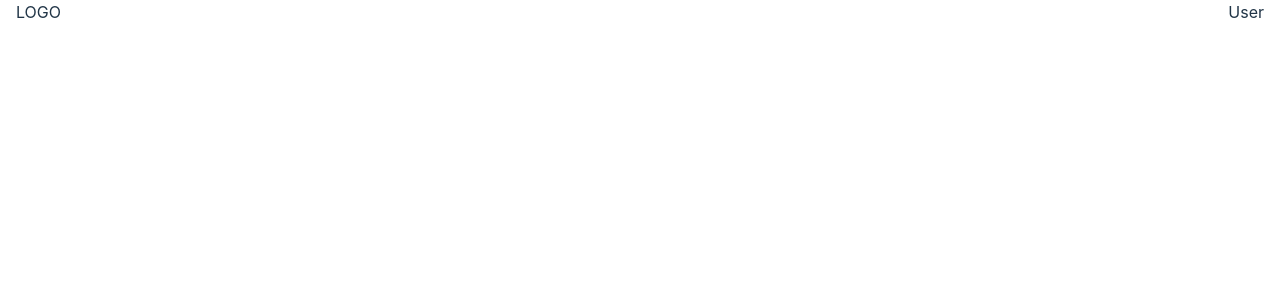
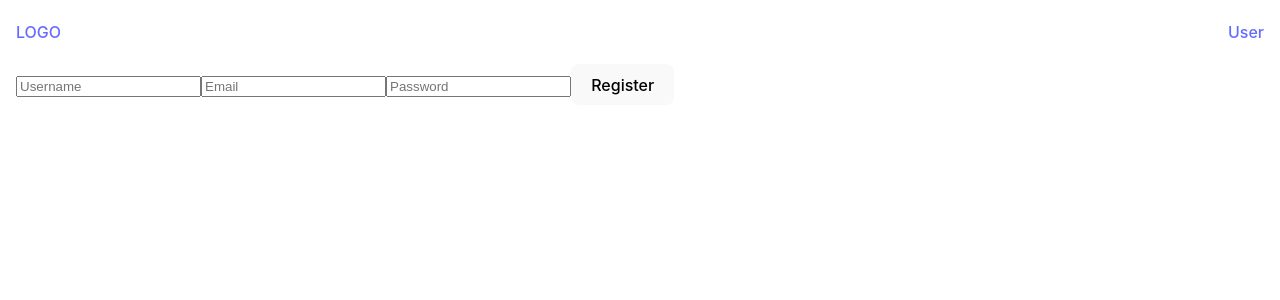
Before and after one commit to AviramV/eComm-full-stack-app, a React (Vite) app in the folder view/: page /register in a window 1280 px wide. Shown: the top 300 px of the page. Built offline with nearby package versions, Linux system fonts and the light colour scheme.

Commit message:
Add react-router

```diff
--- a/view/package.json
+++ b/view/package.json
@@ -11,7 +11,8 @@
   },
   "dependencies": {
     "react": "^18.2.0",
-    "react-dom": "^18.2.0"
+    "react-dom": "^18.2.0",
+    "react-router-dom": "^6.15.0"
   },
   "devDependencies": {
     "@types/react": "^18.0.37",
--- a/view/src/App.jsx
+++ b/view/src/App.jsx
@@ -1,5 +1,12 @@
 import { useState } from "react";
+import { Routes, Route, Outlet } from "react-router-dom";
 import Header from "./components/header/Header";
+import Cart from "./containers/Cart";
+import Orders from "./containers/Orders";
+import Products from "./containers/Products";
+import Login from "./components/Login";
+import Register from "./components/Register";
+import User from "./components/User";
 import "./App.css";
 
 function App() {
@@ -7,7 +14,24 @@ function App() {
 
   return (
     <>
-      <Header />
+      <Routes>
+        <Route
+          element={
+            <>
+              <Header />
+              <Outlet />
+            </>
+          }
+        >
+          <Route path="/" element={<h1>Hello World</h1>} />
+          <Route path="/register" element={<Register />} />
+          <Route path="/login" element={<Login />} />
+          <Route path="/cart" element={<Cart />} />
+          <Route path="/orders" element={<Orders />} />
+          <Route path="/products" element={<Products />} />
+          <Route path="/User" element={<User />} />
+        </Route>
+      </Routes>
     </>
   );
 }
--- a/view/src/components/Login.jsx
+++ b/view/src/components/Login.jsx
@@ -0,0 +1,33 @@
+import { useState } from "react";
+
+const Login = () => {
+  const handleSubmit = async (e) => {
+    e.preventDefault();
+    const form = e.target;
+    const formData = new FormData(form);
+    const formJson = JSON.stringify(Object.fromEntries(formData.entries()));
+    const response = await fetch("http://localhost:4001/login", {
+      method: "POST",
+      headers: {
+        "Content-Type": "application/json",
+      },
+      body: formJson,
+    });
+  };
+  return (
+    <>
+      <form onSubmit={handleSubmit}>
+        <input type="text" name="username" placeholder="Username" required />
+        <input
+          type="password"
+          name="password"
+          placeholder="Password"
+          required
+        />
+        <button type="submit">Login</button>
+      </form>
+    </>
+  );
+};
+
+export default Login;
--- /dev/null
+++ b/view/src/components/Register.jsx
@@ -0,0 +1,18 @@
+const Register = () => {
+  const handleSubmit = (e) => {
+    e.preventDefault();
+  };
+
+  return (
+    <>
+      <form onSubmit={handleSubmit}>
+        <input type="text" placeholder="Username" required />
+        <input type="email" placeholder="Email" required />
+        <input type="password" placeholder="Password" required />
+        <button type="submit">Register</button>
+      </form>
+    </>
+  );
+};
+
+export default Register;
--- a/view/src/components/User.jsx
+++ b/view/src/components/User.jsx
@@ -0,0 +1,5 @@
+const User = () => {
+  return <h1>User</h1>;
+};
+
+export default User;
--- a/view/src/components/header/Header.css
+++ b/view/src/components/header/Header.css
@@ -1,4 +1,6 @@
-header {
+nav {
   display: flex;
+  min-height: 4rem;
   justify-content: space-between;
+  align-items: center;
 }
--- a/view/src/components/header/Header.jsx
+++ b/view/src/components/header/Header.jsx
@@ -1,13 +1,18 @@
+import { NavLink } from "react-router-dom";
 import "./Header.css";
 
 function Header() {
   return (
-    <>
-      <header>
-        <div className="logo">LOGO</div>
-        <div className="user">User</div>
-      </header>
-    </>
+    <header>
+      <nav>
+        <NavLink className="logo" to="/">
+          LOGO
+        </NavLink>
+        <NavLink className="user" to="/user">
+          User
+        </NavLink>
+      </nav>
+    </header>
   );
 }
 
--- a/view/src/containers/Cart.jsx
+++ b/view/src/containers/Cart.jsx
@@ -0,0 +1,5 @@
+const Cart = () => {
+  return <h1>Cart</h1>;
+};
+
+export default Cart;
--- a/view/src/containers/Orders.jsx
+++ b/view/src/containers/Orders.jsx
@@ -0,0 +1,5 @@
+const Orders = () => {
+  return <h1>Orders</h1>;
+};
+
+export default Orders;
--- a/view/src/containers/Products.jsx
+++ b/view/src/containers/Products.jsx
@@ -0,0 +1,5 @@
+const Products = () => {
+  return <h1>Products</h1>;
+};
+
+export default Products;
--- a/view/src/main.jsx
+++ b/view/src/main.jsx
@@ -1,10 +1,13 @@
 import React from "react";
 import ReactDOM from "react-dom/client";
+import { BrowserRouter } from "react-router-dom";
 import App from "./App.jsx";
 import "./index.css";
 
 ReactDOM.createRoot(document.getElementById("root")).render(
   <React.StrictMode>
-    <App />
+    <BrowserRouter>
+      <App />
+    </BrowserRouter>
   </React.StrictMode>
 );
```
Also changed, not shown: 1 other file (tests, documents, lock files or other folders).
